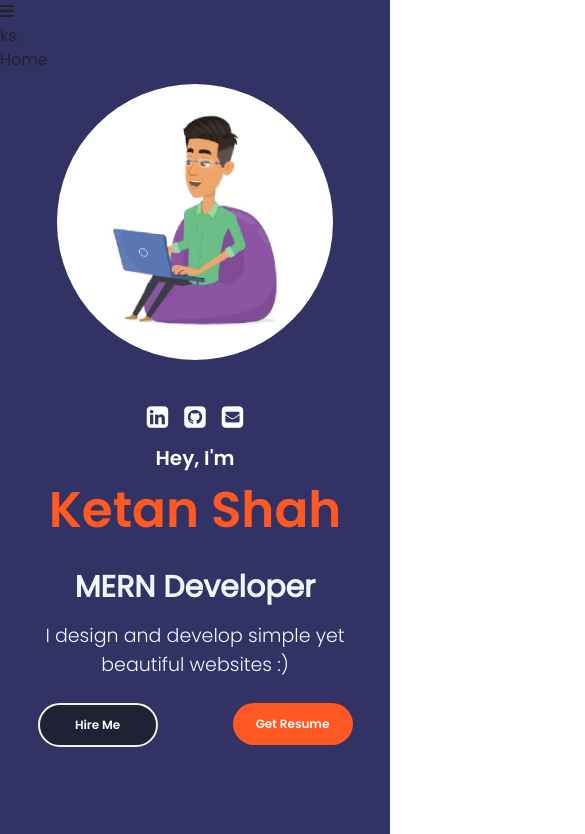
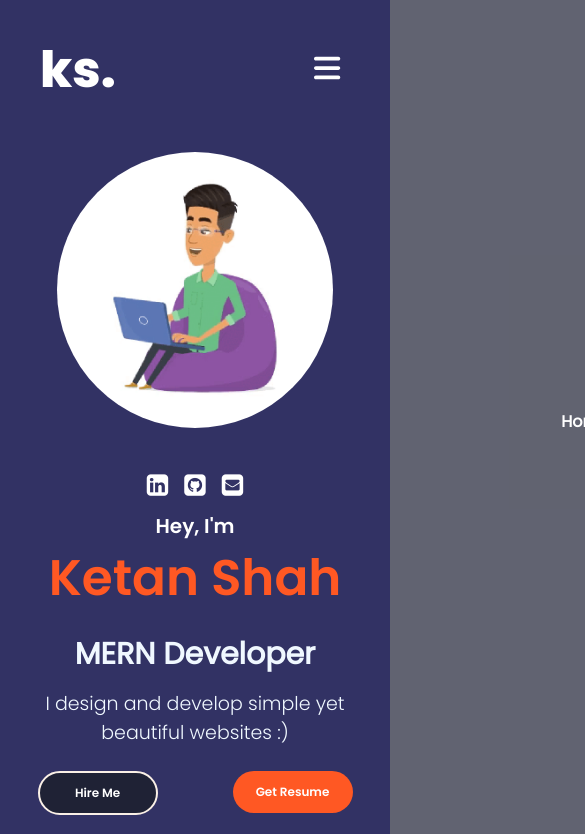
Before and after one commit to shahketan1810/Potfolio-Website, a React (Create React App) app in the folder client/: page / in a window 390 px wide. Shown: the top 834 px of the page, 585 px wide, since content can reach past the window. Built offline with nearby package versions, Linux system fonts and the light colour scheme; a web font is replaced by a local one.

Commit message:
header component done

```diff
--- a/client/src/PortfolioContainer/Home/Header/Header.css
+++ b/client/src/PortfolioContainer/Home/Header/Header.css
@@ -0,0 +1,111 @@
+ .header-container{
+     display: flex;
+     justify-content: center;
+     height: 140px;
+     color: var(--white);
+ }
+
+ .header-parent{
+     display: flex;
+     align-items: center;
+     justify-content: space-between;
+     height: 100%;
+     width: 70%;
+     color: var(--white);
+ }
+
+ .header-logo{
+     font-size: 50px;
+     font-family: "Poppins ExtraBold";
+     color: var(--white);
+ }
+
+ .header-options{
+     display: flex;
+     align-items: center;
+ }
+
+ .header-option{
+     font-size: 16px;
+     cursor: pointer;
+     font-weight: 600;
+ }
+
+ .header-hamburger{
+     display: none;
+     color: var(--white);
+ }
+
+ .header-option-separator{
+     margin: 0 50px 0 0;
+     color: var(--white);
+ }
+
+ .selected-header-option{
+     color: #ff5823;
+ }
+
+ @media only screen and (max-width: 1110px){
+     .header-parent{
+         width: 80%;
+     }
+ }
+
+ @media only screen and (max-width: 970px){
+
+    .header-hamburger{
+        display: block;
+    }
+
+    .header-parent{
+         width: 100%;
+         padding: 0 40px;
+         position: relative;
+    }
+
+    .header-options{
+        display: flex;
+        flex-direction: column;
+        position: absolute;
+        right: -100%;
+        top: 0px;
+        height: 100vh;
+        width: 100%;
+        justify-content: space-around;
+        background-color: #1f2235;
+        z-index: 1000;
+        opacity: 0.7;
+        transition: all 0.7s ease-out;
+    }
+
+    .header-option-separator{
+        margin: 0;
+    }
+
+    .selected-header-option{
+        color: var(--white);
+    }
+
+    .header-option{
+        color: var(--white);
+    }
+
+    .header-hamburger-bars{
+        font-size: 30px;
+        cursor: pointer;
+        margin: 0px 10px;
+        color: var(--white);
+    }
+
+    .show-hamburger-options{
+        right: 0;
+        opacity: 1;
+    }
+
+    .show-hamburger-options span{
+        font-family: "Poppins SemiBold";
+        font-weight: 500;
+        font-size: 40px;
+    }
+
+ }
--- a/client/src/PortfolioContainer/Home/Header/Header.js
+++ b/client/src/PortfolioContainer/Home/Header/Header.js
@@ -55,11 +55,11 @@
           onClick={() => setShowHeaderOptions(!showHeaderOptions)}
           >
               <div className="header-parent">
+                  <div className="header-logo">
+                      <span>ks.</span>
+                  </div>
                   <div className="header-hamburger" onClick={() => setShowHeaderOptions(!showHeaderOptions)}>
                       <FontAwesomeIcon className="header-hamburger-bars" icon={faBars}/>
-                  </div>
-                  <div className="header-logo">
-                      <span className="first-title">ks.</span>
                   </div>
                   <div className={(showHeaderOptions)
                       ? "header-options show-hamburger-options"
```
